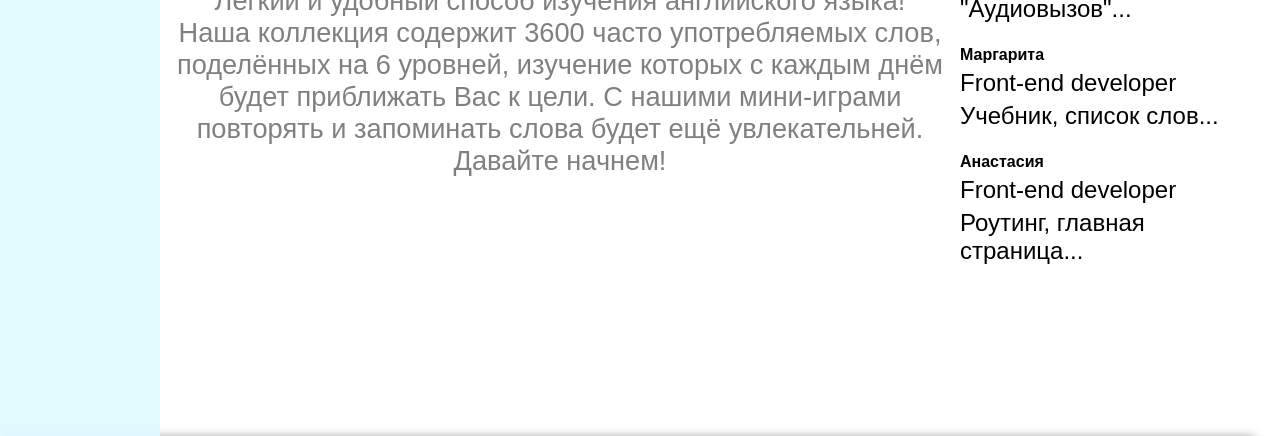
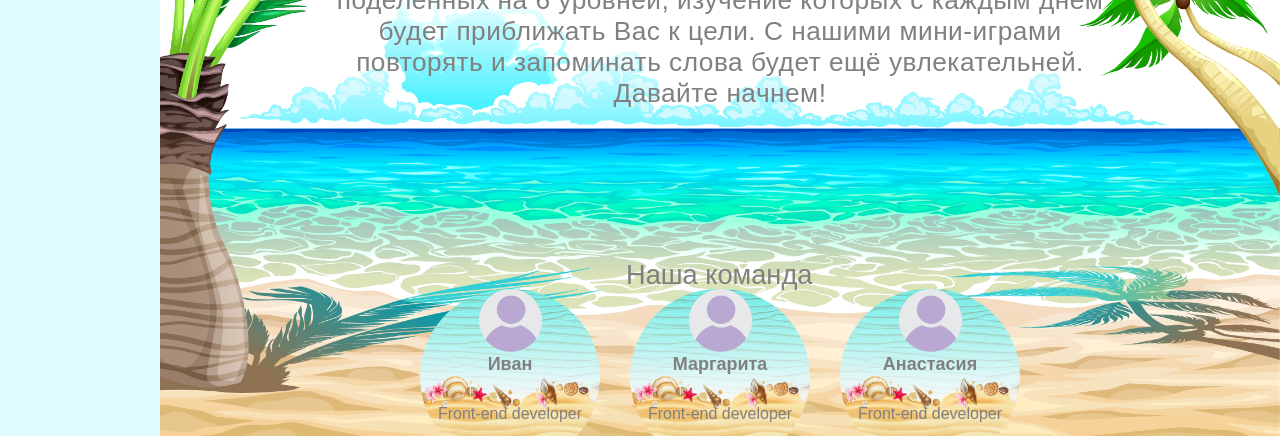
Before and after one commit to Kinskaya/rslang, a website built with webpack: page src/index.html in a window 1280 px wide. Shown: the part 364-800 px from the top of the page. Built offline with nearby package versions, Linux system fonts and the light colour scheme; files whose address does not match are found by name.

Commit message:
fix: fix styles

```diff
--- a/src/index.css
+++ /dev/null
@@ -1,167 +0,0 @@
-* {
-  box-sizing: border-box;
-  margin: 0;
-  padding: 0;
-}
-
-body {
-  font-family: 'Arial', sans-serif;
-  font-size: 16px;
-  color: grey;
-}
-
-.header-container {
-  height: 50px;
-}
-
-.header-nav {
-  display: flex;
-  justify-content: space-evenly;
-  padding: 10px 0 10px 0;
-  background: #ddfbff;
-  box-shadow: 0 0 10px rgba(0,0,0,0.5);
-}
-
-.header-nav a {
-  font-weight: bold;
-  cursor: pointer;
-  font-size: 1.5rem;
-  text-decoration: none;
-  color: grey;
-}
-
-.main-page {
-  display: inline-grid;
-  grid-template-columns: min-content;
-  height: 94vh;
-  width: calc(100% - 160px);
-  background-image: url("./images/bg.png");
-  background-repeat: no-repeat;
-  background-size: cover;
-  margin-left: 160px;
-  align-items: center;
-  justify-content: center;
-}
-
-.sidebar {
-  height: 100%;
-  width: 160px;
-  position: fixed;
-  z-index: 1;
-  top: 0;
-  left: 0;
-  background-color: #ddfbff;
-  overflow-x: hidden;
-  padding-top: 35px;
-  opacity: 0.9;
-}
-
-.sidebar a {
-  padding: 10px 8px 10px 16px;
-  text-decoration: none;
-  font-size: 20px;
-  color: #818181;
-  display: block;
-}
-
-.sidebar a:hover {
-  color: #0077d7;
-}
-
-.main-desc-wrap {
-  font-size: 16px;
-  text-align: center;
-  max-width: 800px;
-  width: 100%;
-  margin: 0 auto;
-}
-
-.describe-title {
-  font-size: 1.64em;
-  margin: 0;
-  letter-spacing: 0.5px;
-}
-
-.team-cards-title {
-  font-size: 1.7em;
-  position: absolute;
-  margin-left: 206px;
-  margin-top: -30px;
-}
-
-.team-cards {
-  display: flex;
-  flex-wrap: wrap;
-  justify-content: space-between;
-  width: 600px;
-  height: 175px;
-}
-
-.flip-card {
-  border-radius: 100px;
-  background-color: transparent;
-  width: 30%;
-  height: auto;
-  perspective: 1000px;
-  cursor: pointer;
-}
-
-.flip-card-inner {
-  position: relative;
-  width: 100%;
-  height: 100%;
-  text-align: center;
-  transition: transform 0.8s;
-  transform-style: preserve-3d;
-}
-
-.flip-card-front {
-  background-image: url("./images/avatar.png");
-  background-size: 100px 100px;
-  background-repeat: no-repeat;
-  background-position: top;
-}
-
-.flip-card-front h4 {
-  font-size: 18px;
-  margin-top: 47px;
-  margin-bottom: 30px;
-}
-
-.flip-card-front p,
-.flip-card-back p {
-  font-size: 16px;
-  margin: 0 0;
-}
-
-.flip-card:hover .flip-card-inner {
-  transform: rotateY(180deg);
-}
-
-.flip-card-front, .flip-card-back {
-  position: absolute;
-  width: 100%;
-  height: 100%;
-  backface-visibility: hidden;
-  border-radius: 100px;
-}
-
-.flip-card-front {
-  background: url("./images/avatar.png") 50% 5% no-repeat,
-              url("./images/card-bg.jpg") 90% 90% no-repeat;
-  background-size: 35%, cover;
-}
-
-.flip-card-back {
-  background-color: #ddfbff;
-  transform: rotateY(180deg);
-}
-
-.flip-card-back p {
-  margin-top: 35%;
-}
-
-@media screen and (max-height: 450px) {
-  .sidebar {padding-top: 15px;}
-  .sidebar a {font-size: 18px;}
-}
--- a/src/styles/style.css
+++ b/src/styles/style.css
@@ -7,9 +7,10 @@
 body {
   font-family: 'Arial', sans-serif;
   font-size: 16px;
-  width: 98vw;
-  height: 98vh;
+/*  width: 98vw;
+  height: 98vh;*/
   position: relative;
+  color: grey;
 }
 
 .header-container {
@@ -30,23 +31,25 @@ body {
 }
 
 .header-nav a {
-  color: grey;
   font-weight: bold;
   cursor: pointer;
   font-size: 1.5rem;
   text-decoration: none;
   /* box-shadow: 0 0 10px rgba(0, 0, 0, 0.5); */
+  color: grey;
 }
 
 .main-page {
   display: flex;
-  height: 94vh;
+ /* height: 94vh;*/
   width: calc(100% - 160px);
-  background-image: url('../images/bg2.png');
+  background-image: url('../images/bg.png');
   background-repeat: no-repeat;
   background-size: cover;
   margin-left: 160px;
   align-items: center;
+  flex-direction: column;
+  justify-content: center;
 }
 
 .sidebar {
@@ -76,16 +79,17 @@ body {
 
 .main-desc-wrap {
   font-size: 16px;
-  color: grey;
   text-align: center;
   max-width: 800px;
   width: 100%;
-  margin: 0 auto;
+  margin-top: 200px;
+  margin-bottom: 180px;
 }
 
 .describe-title {
-  font-size: 1.7em;
+  font-size: 1.64em;
   margin: 0;
+  letter-spacing: 0.5px;
 }
 
 p {
@@ -239,7 +243,7 @@ p {
 .footer-nav,
 .footer-year,
 .footer-logo-rss {
-  width: 15vw;
+  width: 8vw;
   text-align: center;
 }
 
@@ -263,6 +267,82 @@ p {
   display: block;
 }
 
+/*------- карточки команды -----------*/
+
+.team-cards-title {
+  font-size: 1.7em;
+  position: absolute;
+  margin-left: 206px;
+  margin-top: -30px;
+}
+
+.team-cards {
+  display: flex;
+  flex-wrap: wrap;
+  justify-content: space-between;
+  width: 600px;
+  height: 175px;
+  margin-bottom: 15px;
+}
+
+.flip-card {
+  border-radius: 100px;
+  background-color: transparent;
+  width: 30%;
+  height: auto;
+  perspective: 1000px;
+  cursor: pointer;
+}
+
+.flip-card-inner {
+  position: relative;
+  width: 100%;
+  height: 100%;
+  text-align: center;
+  transition: transform 0.8s;
+  transform-style: preserve-3d;
+}
+
+.flip-card-front {
+  background: url("../images/avatar.png") 50% 5% no-repeat,
+              url("../images/card-bg.jpg") 90% 90% no-repeat;
+  background-size: 35%, cover;
+  background-position: top;
+}
+
+.flip-card-front h4 {
+  font-size: 18px;
+  margin-top: 47px;
+  margin-bottom: 30px;
+}
+
+.flip-card-front p,
+.flip-card-back p {
+  font-size: 16px;
+  margin: 0 0;
+}
+
+.flip-card:hover .flip-card-inner {
+  transform: rotateY(180deg);
+}
+
+.flip-card-front, .flip-card-back {
+  position: absolute;
+  width: 100%;
+  height: 100%;
+  backface-visibility: hidden;
+  border-radius: 100px;
+}
+
+.flip-card-back {
+  background-color: #ddfbff;
+  transform: rotateY(180deg);
+}
+
+.flip-card-back p {
+  margin-top: 35%;
+}
+
 @media screen and (max-height: 450px) {
   .sidebar {
     padding-top: 15px;
```
